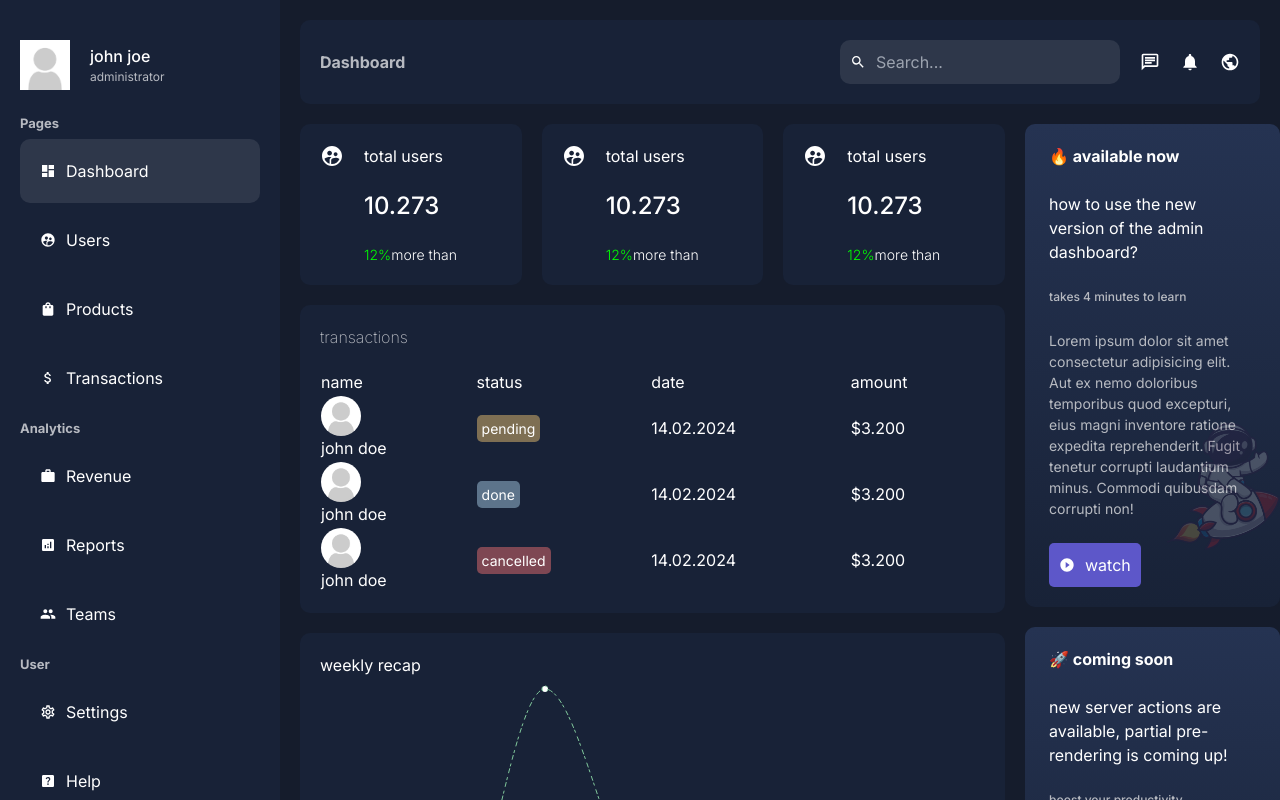
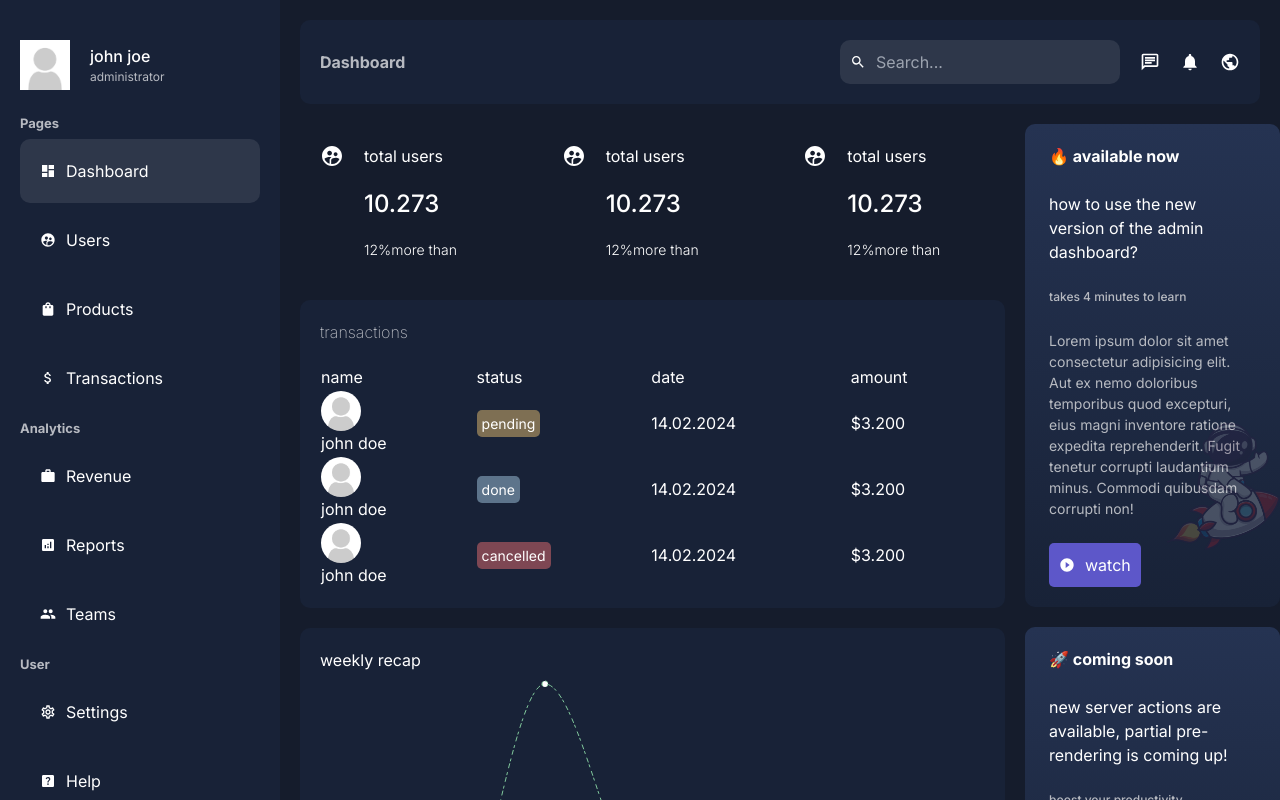
Before and after one commit to biniruu/admin-dashboard-nextjs14, a Next.js app: page /dashboard in a window 1280 px wide. Shown: the top 800 px of the page. Built offline with nearby package versions, Linux system fonts and the light colour scheme.

Commit message:
feat: convert css class into tailwind
Converted css class name as postcss into tailwind

```diff
--- a/src/components/card/Card.tsx
+++ b/src/components/card/Card.tsx
@@ -1,18 +1,20 @@
-import styles from './card.module.css'
-
 import { type CardData } from 'types'
 
 function Card({ icon, title, number, state, rate, detail }: CardData) {
   return (
-    <div className={styles.container}>
+    <div
+      className={['cursor-pointer', 'flex', 'w-full', 'bg-bg-soft', 'rounded', 'p-5', 'gap-5', 'hover:bg-hover'].join(
+        ' ',
+      )}
+    >
       {icon}
-      <div className={styles.texts}>
-        <span className={styles.title}>{title}</span>
-        <span className={styles.number}>{number}</span>
-        <span className={styles.detail}>
-          <span className={styles[state]}>{rate}%</span>
+      <div className={['flex', 'flex-col', 'gap-5'].join(' ')}>
+        <div>{title}</div>
+        <div className={['text-2xl', 'font-medium'].join(' ')}>{number}</div>
+        <div className={['text-sm', 'font-light'].join(' ')}>
+          <span className={[state === 'positive' ? 'text-lime' : 'text-red'].join(' ')}>{rate}%</span>
           {detail}
-        </span>
+        </div>
       </div>
     </div>
   )
--- a/src/components/card/card.module.css
+++ /dev/null
@@ -1,37 +0,0 @@
-.container {
-  background: var(--bg-soft);
-  border-radius: 0.625rem;
-  cursor: pointer;
-  display: flex;
-  gap: 1.25rem;
-  padding: 1.25rem;
-  width: 100%;
-
-  &:hover {
-    background: #2e374a;
-  }
-}
-
-.texts {
-  display: flex;
-  flex-direction: column;
-  gap: 1.25rem;
-}
-
-.number {
-  font-size: 1.5rem;
-  font-weight: 500;
-}
-
-.detail {
-  font-size: 0.875rem;
-  font-weight: 300;
-}
-
-.positive {
-  color: lime;
-}
-
-.negative {
-  color: red;
-}
```
